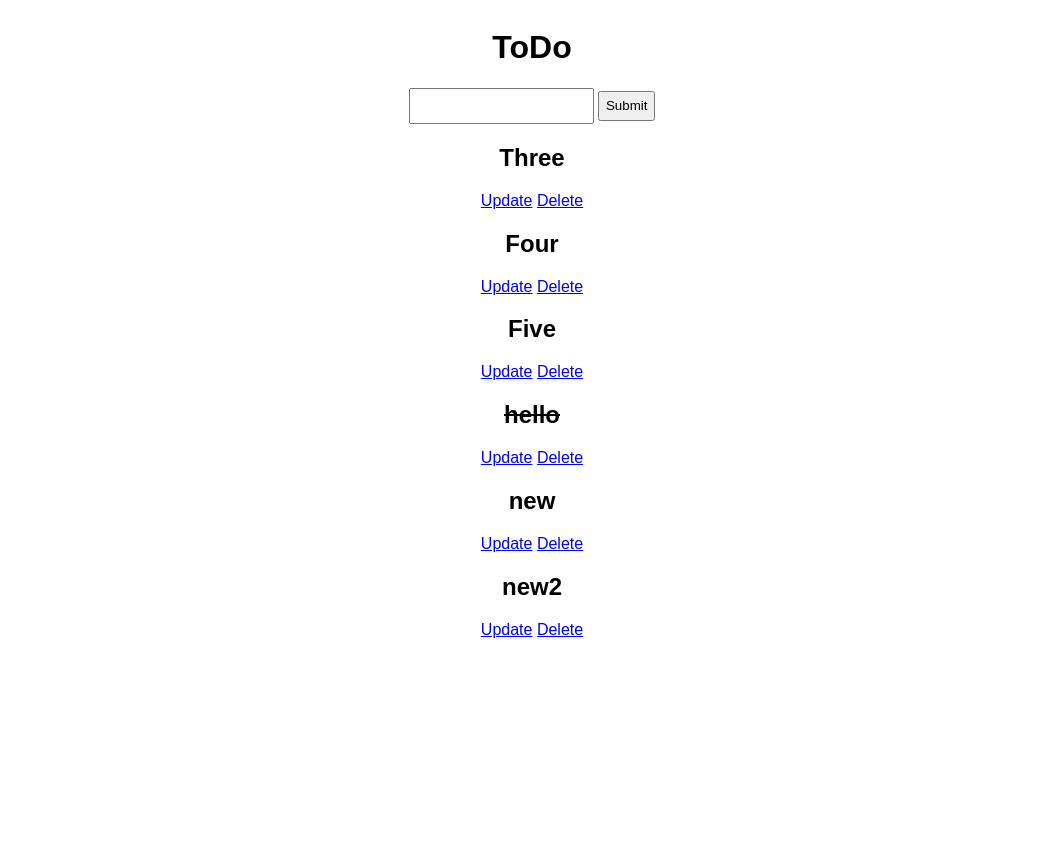
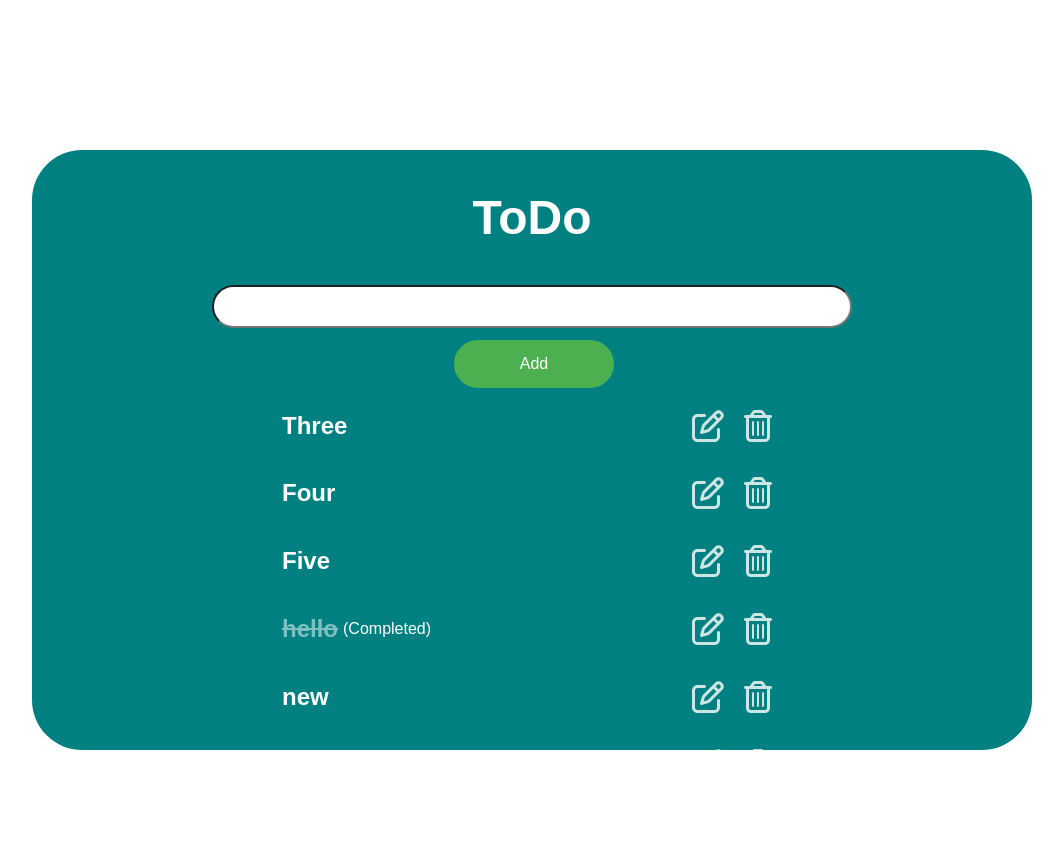
Before and after one commit to vrn295/ToDo, a Django app: page / in a window 1280 px wide. Shown: the top 848 px of the page, without its empty margins (108-1171 px from the left). Run offline with Django 3.2, Linux system fonts and the light colour scheme; data comes from the database, SQL or seed files in the repository; both versions use the stored data as it was after the commit; some libraries are stand-ins or nearby versions.

Commit message:
added css

```diff
--- a/base/templates/base/home.html
+++ b/base/templates/base/home.html
@@ -4,38 +4,145 @@
     <meta charset="UTF-8" />
     <meta name="viewport" content="width=device-width, initial-scale=1.0" />
     <title>ToDo</title>
+    <script src='https://kit.fontawesome.com/a076d05399.js'></script>
     <style>
       body{
+        margin: 0%;
+        font-family: sans-serif;
+        position: absolute;
+        top: 50%;
+        left: 50%;
+        transform: translate(-50%, -50%);
+      }
+      #container{
         display: flex;
         flex-direction: column;
         align-items: center;
+        overflow-y: auto;
+        width: 1000px;
+        min-width: 200px;
+        /* min-width: 600px; */
+        height: 600px;
+        border-radius: 50px;
+        background-color: teal;
+            }
+      /* #container header{
+        margin-top: 0%;
+        width: 100%;
+        height: 10rem;
+        background-color: #0080ff;
+      } */
+      #todo-h1{
+        margin-top: 2.5rem;
+        color:white;
+        font-size: 3rem;
+      }
+      #submit{
+        background-color: #4CAF50; /* Green */
+        width: 10rem;
+        position: relative;
+        left: 50%;
+        transform: translate(-50%);
+        margin-top: 10px;
+        border: none;
+        color: white;
+        padding: 15px 32px;
         text-align: center;
-        font-family: sans-serif;
+        text-decoration: none;
+        display: inline-block;
+        font-size: 16px;
+        margin: 4px 2px;
+        cursor: pointer;
+        border-radius: 30px;
+
       }
       input{
-        height: 30px;
+        width: 40rem;
+        padding: 12px 20px;
+        margin: 8px 0;
+        box-sizing: border-box;
+        border-radius: 30px;
+        text-align: center;
       }
+
+      #tasks-container{
+        text-align: center;
+        padding-bottom: 50px;
+        color: white;
+      }
+
+      #completed {
+        display: flex;
+        align-items: center;
+      }
+
+      strike{
+        margin-right: 5px;
+      }
+
+      #completed-h2{
+        opacity: 50%;
+      }
+
+      a{
+        color: white;
+        text-decoration: none;
+        font-size: 2rem;
+        padding: 10px;
+      }
+
+
+
+      #task{
+        display: flex;
+        flex-direction: row;
+        justify-content: left;
+        align-items: center;
+        width: 500px;
+      }
+
+      #link{
+        width: 1000px;
+        display: flex;
+        justify-content: flex-end;
+        opacity: 80%;
+      }
+
     </style>
   </head>
   <body>
-    <div>
-      <h1>ToDo</h1>
+    <div id='container'>
+      <header>
+      <h1 id='todo-h1'>ToDo</h1>
+      </header>
       <form action="/" method="POST">
-        {% csrf_token %} {{form.title}}
-        <input id="submit" type="submit" name="Submit" />
+        <div id='input'>{% csrf_token %} {{form.title}}</div>
+        <input id="submit" type="submit" name="Submit" value="Add"/>
       </form>
-
+      <div id='tasks-container'>
       {% for task in tasks %}
-      <div>
         {% if task.complete == True %}
-        <strike><h2>{{task}}</h2></strike>
+        <div id=task>
+        <div id='completed'>
+        <strike><h2 id='completed-h2'>{{task}} </h2></strike><p> (Completed)</p>
+        </div>
+        <div id='link'>
+        <a href="{% url 'update_task' task.id %}" class='far'>&#xf044;</a>
+          <a href="{% url 'delete' task.id %}" class='far'>&#xf2ed;</a>
+        </div>
+        </div>
         {% else %}
-        <h2>{{task}}</h2>
-        {% endif %}
-        <a href="{% url 'update_task' task.id %}">Update</a>
-        <a href="{% url 'delete' task.id %}">Delete</a>
-      </div>
+        <div id=task>
+          <h2>{{task}}</h2>
+          <div id='link'>
+          <a href="{% url 'update_task' task.id %}" class='far'>&#xf044;</a>
+          <a href="{% url 'delete' task.id %}" class='far'>&#xf2ed;</a>
+          </div>
+        </div>
+          {% endif %}
+          <div id=#line></div>
       {% endfor %}
+    </div>
     </div>
   </body>
 </html>
```
Also changed, not shown: base/templates/base/delete.html (+74 -6 lines), base/templates/base/update.html (+85 -5 lines), db.sqlite3.
